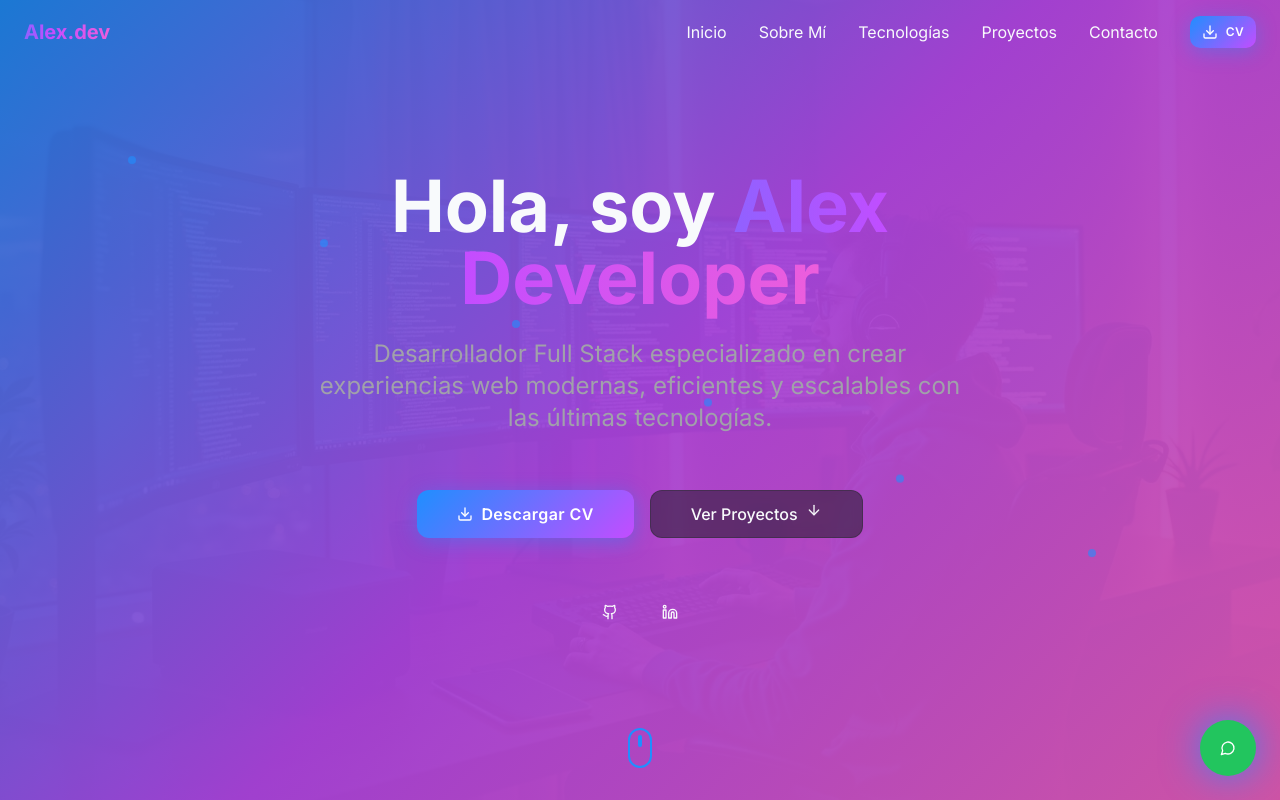
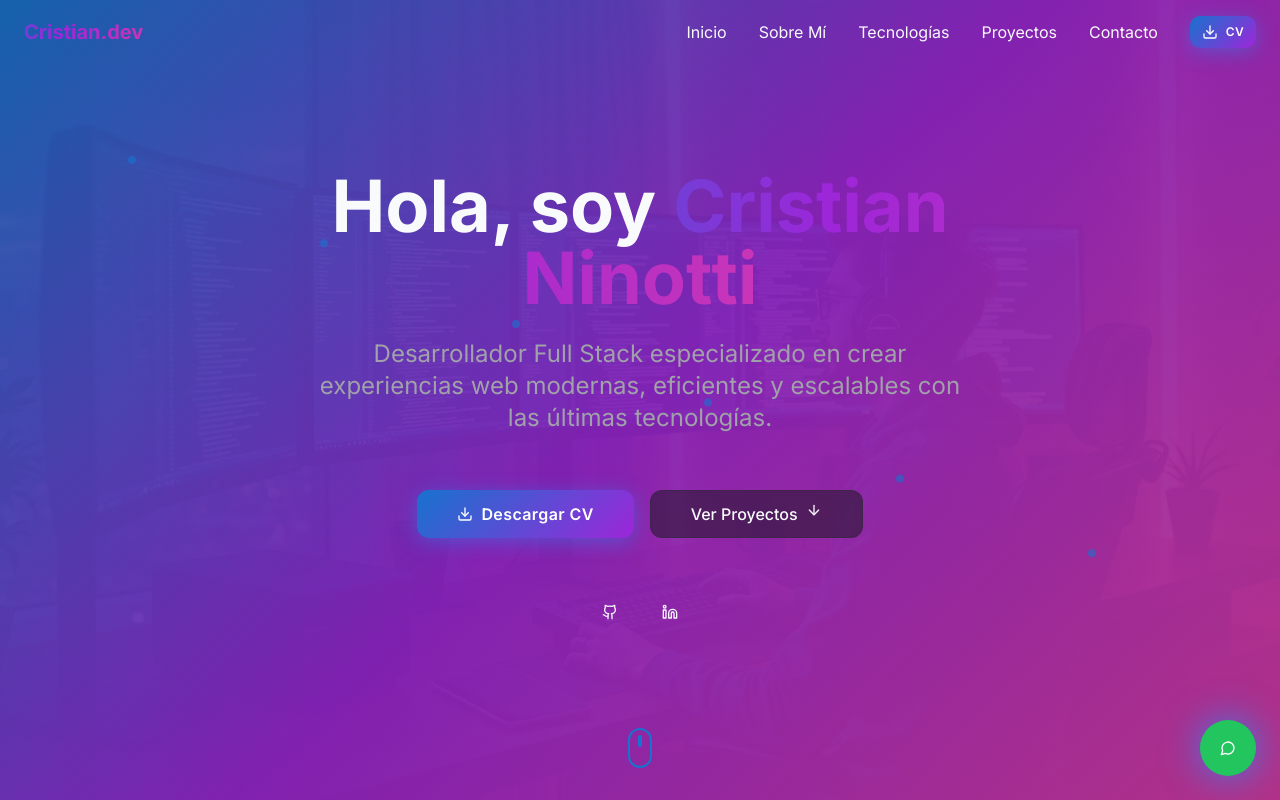
Before and after one commit to CristianNinotti/porfolio-cristian-ninotti, a React (Vite) app: page / in a window 1280 px wide. Shown: the top 800 px of the page. Built offline with nearby package versions, Linux system fonts and the light colour scheme; the HTML template or start-up script is replaced by a standard one.

Commit message:
Update header colors and personal info

```diff
--- a/src/components/Contact.tsx
+++ b/src/components/Contact.tsx
@@ -49,19 +49,19 @@ const Contact = () => {
     {
       icon: Mail,
       title: "Email",
-      value: "alex@example.com",
-      href: "mailto:alex@example.com"
+      value: "cristianninotti03@gmail.com",
+      href: "mailto:cristianninotti03@gmail.com"
     },
     {
       icon: Phone,
       title: "Teléfono",
-      value: "+34 123 456 789",
-      href: "tel:+34123456789"
+      value: "+54 341 515 5611",
+      href: "tel:+543415155611"
     },
     {
       icon: MapPin,
       title: "Ubicación",
-      value: "Madrid, España",
+      value: "Rosario, Santa Fe, Argentina",
       href: "https://maps.google.com"
     }
   ];
@@ -116,7 +116,7 @@ const Contact = () => {
                 <Button
                   variant="hero"
                   className="w-full"
-                  onClick={() => window.open("https://wa.me/34123456789", '_blank')}
+                  onClick={() => window.open("https://wa.me/543415155611", '_blank')}
                 >
                   Abrir WhatsApp
                 </Button>
--- a/src/components/Footer.tsx
+++ b/src/components/Footer.tsx
@@ -5,9 +5,9 @@ const Footer = () => {
   const currentYear = new Date().getFullYear();
 
   const socialLinks = [
-    { icon: Github, href: "https://github.com", label: "GitHub" },
-    { icon: Linkedin, href: "https://linkedin.com", label: "LinkedIn" },
-    { icon: Mail, href: "mailto:alex@example.com", label: "Email" },
+    { icon: Github, href: "https://github.com/CristianNinotti", label: "GitHub" },
+    { icon: Linkedin, href: "https://www.linkedin.com/in/cristian-ninotti", label: "LinkedIn" },
+    { icon: Mail, href: "mailto:cristianninotti03@gmail.com", label: "Email" },
   ];
 
   return (
@@ -16,7 +16,7 @@ const Footer = () => {
         <div className="grid md:grid-cols-3 gap-8 mb-8">
           {/* Brand */}
           <div className="space-y-4">
-            <h3 className="text-2xl font-bold gradient-text">Alex.dev</h3>
+            <h3 className="text-2xl font-bold gradient-text">Cristian.dev</h3>
             <p className="text-muted-foreground leading-relaxed">
               Desarrollador Full Stack especializado en crear experiencias web
               modernas y soluciones digitales innovadoras.
@@ -71,10 +71,10 @@ const Footer = () => {
         <div className="pt-8 border-t border-border/50">
           <div className="flex flex-col md:flex-row justify-between items-center space-y-4 md:space-y-0">
             <p className="text-muted-foreground text-sm">
-              © {currentYear} Alex Developer. Todos los derechos reservados.
+              © {currentYear} Cristian Ninotti. Todos los derechos reservados.
             </p>
             <p className="text-muted-foreground text-sm flex items-center gap-1">
-              Hecho con <Heart className="w-4 h-4 text-red-500 fill-current" /> en España
+              Hecho con <Heart className="w-4 h-4 text-red-500 fill-current" /> en Argentina
             </p>
           </div>
         </div>
--- a/src/components/Hero.tsx
+++ b/src/components/Hero.tsx
@@ -36,7 +36,7 @@ const Hero = () => {
           <h1 className="text-5xl md:text-7xl font-bold leading-tight">
             Hola, soy{" "}
             <span className="gradient-text">
-              Alex Developer
+              Cristian Ninotti
             </span>
           </h1>
 
@@ -58,10 +58,20 @@ const Hero = () => {
           </div>
 
           <div className="flex justify-center space-x-6 pt-8">
-            <Button variant="ghost" size="icon" className="hover:text-primary">
+            <Button
+              variant="ghost"
+              size="icon"
+              className="hover:text-primary"
+              onClick={() => window.open("https://github.com/CristianNinotti", '_blank')}
+            >
               <Github className="w-6 h-6" />
             </Button>
-            <Button variant="ghost" size="icon" className="hover:text-primary">
+            <Button
+              variant="ghost"
+              size="icon"
+              className="hover:text-primary"
+              onClick={() => window.open("https://www.linkedin.com/in/cristian-ninotti", '_blank')}
+            >
               <Linkedin className="w-6 h-6" />
             </Button>
           </div>
--- a/src/components/Navigation.tsx
+++ b/src/components/Navigation.tsx
@@ -41,7 +41,7 @@ const Navigation = () => {
         <div className="flex justify-between items-center h-16">
           {/* Logo */}
           <div className="font-bold text-xl gradient-text">
-            Alex.dev
+            Cristian.dev
           </div>
 
           {/* Desktop Navigation */}
--- a/src/components/WhatsAppButton.tsx
+++ b/src/components/WhatsAppButton.tsx
@@ -3,7 +3,7 @@ import { Button } from "@/components/ui/button";
 
 const WhatsAppButton = () => {
   const handleWhatsAppClick = () => {
-    const phoneNumber = "34123456789"; // Reemplaza con tu número real
+    const phoneNumber = "543415155611"; // Tu número de WhatsApp
     const message = "¡Hola! Me interesa hablar contigo sobre un proyecto.";
     const encodedMessage = encodeURIComponent(message);
     const whatsappUrl = `https://wa.me/${phoneNumber}?text=${encodedMessage}`;
--- a/src/index.css
+++ b/src/index.css
@@ -17,10 +17,10 @@
     --popover: 220 13% 8%;
     --popover-foreground: 210 40% 98%;
 
-    /* Primary brand colors - Electric blue theme */
-    --primary: 210 100% 56%;
+    /* Primary brand colors - Subtle blue theme */
+    --primary: 210 80% 45%;
     --primary-foreground: 220 15% 4%;
-    --primary-glow: 210 100% 70%;
+    --primary-glow: 210 70% 55%;
 
     /* Secondary colors */
     --secondary: 240 10% 15%;
@@ -30,10 +30,10 @@
     --muted: 240 8% 12%;
     --muted-foreground: 240 5% 65%;
 
-    /* Accent colors - Purple gradient */
-    --accent: 280 100% 65%;
+    /* Accent colors - Subtle purple gradient */
+    --accent: 280 70% 50%;
     --accent-foreground: 210 40% 98%;
-    --accent-secondary: 320 100% 70%;
+    --accent-secondary: 320 70% 55%;
 
     /* Status colors */
     --destructive: 0 84% 60%;
@@ -48,9 +48,9 @@
     --ring: 210 100% 56%;
 
     /* Gradients */
-    --gradient-primary: linear-gradient(135deg, hsl(210 100% 56%), hsl(280 100% 65%));
-    --gradient-secondary: linear-gradient(135deg, hsl(280 100% 65%), hsl(320 100% 70%));
-    --gradient-hero: linear-gradient(135deg, hsl(210 100% 56%) 0%, hsl(280 100% 65%) 50%, hsl(320 100% 70%) 100%);
+    --gradient-primary: linear-gradient(135deg, hsl(210 80% 45%), hsl(280 70% 50%));
+    --gradient-secondary: linear-gradient(135deg, hsl(280 70% 50%), hsl(320 70% 55%));
+    --gradient-hero: linear-gradient(135deg, hsl(210 80% 45%) 0%, hsl(280 70% 50%) 50%, hsl(320 70% 55%) 100%);
     --gradient-card: linear-gradient(145deg, hsl(240 10% 15%) 0%, hsl(240 8% 12%) 100%);
 
     /* Shadows and glows */
```
